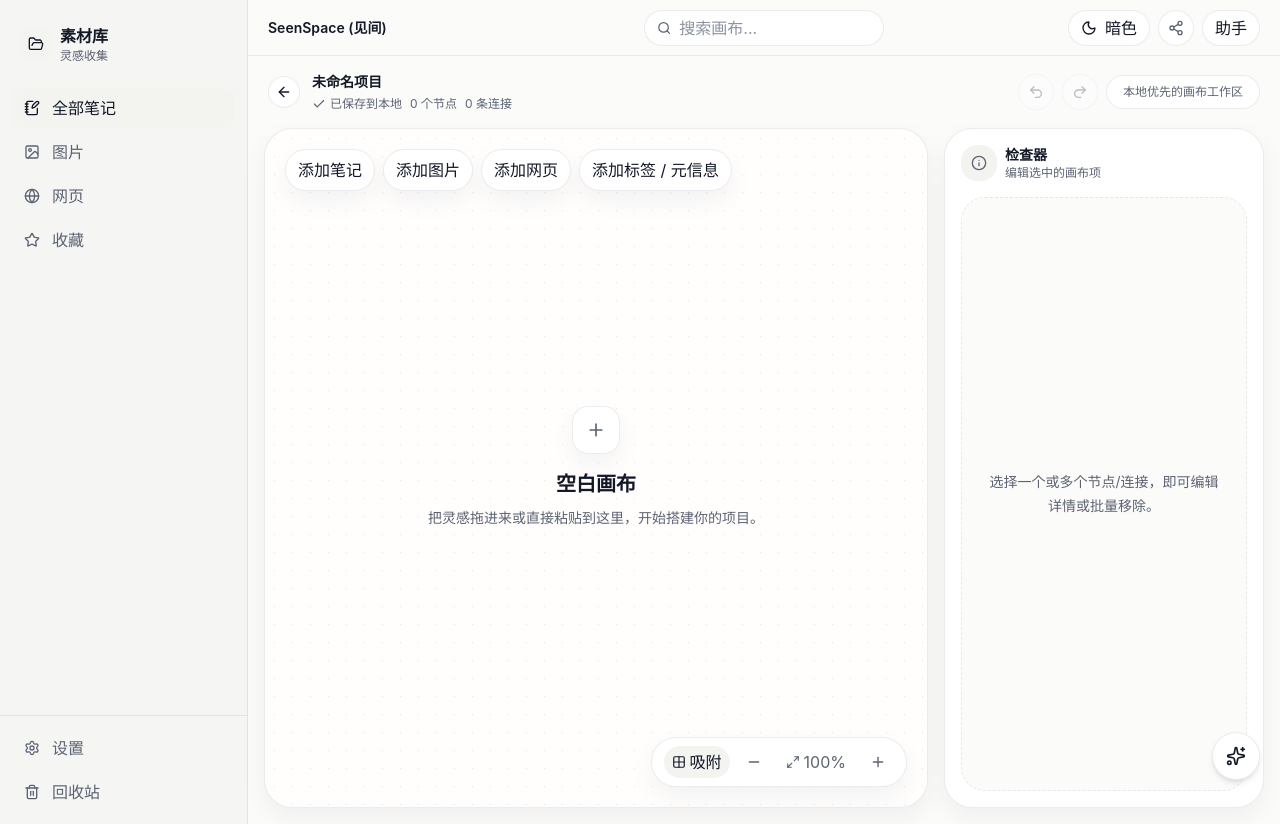
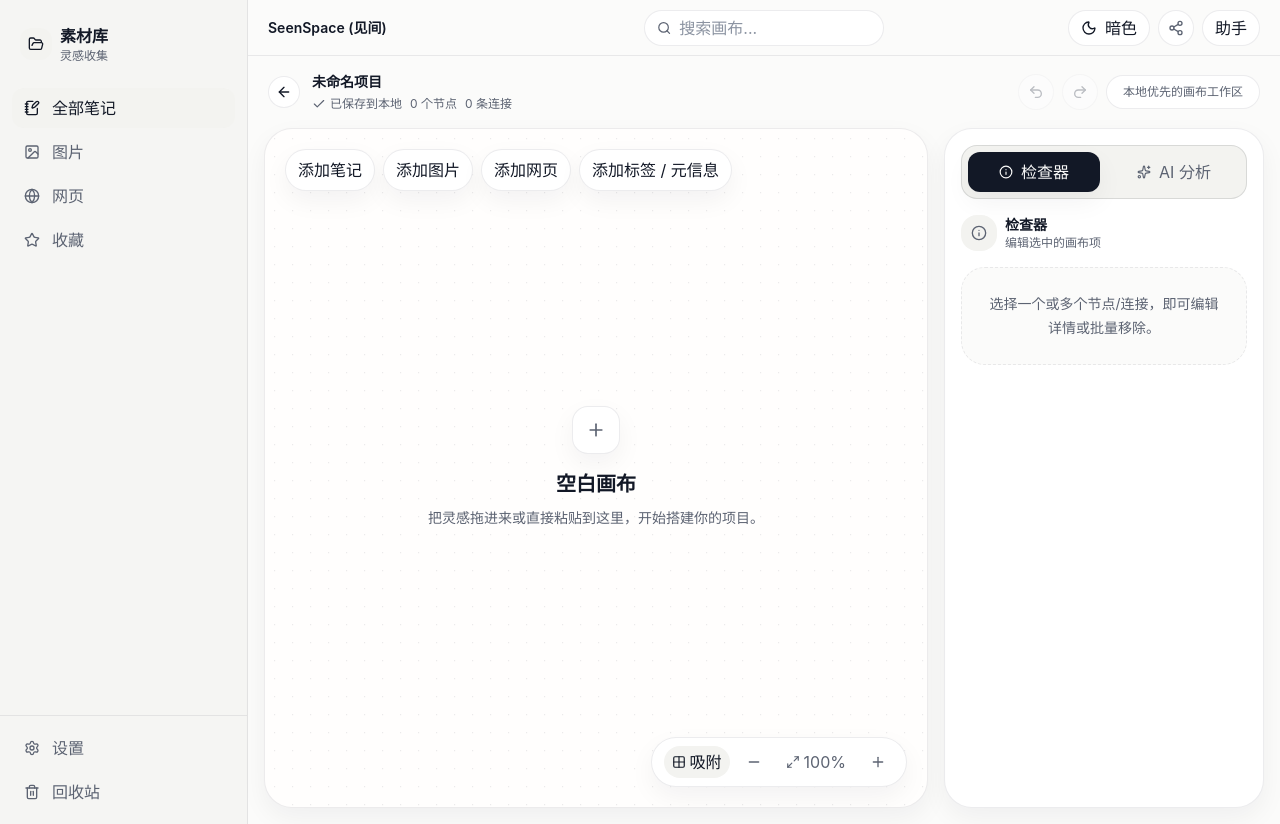
Before and after one commit to xiexikang/SeenSpace, a React (Vite) app: page /workspace/app-ui-components in a window 1280 px wide. Built offline with nearby package versions, Linux system fonts and the light colour scheme.

Commit message:
ref(ui): 右侧栏目界面调整

```diff
--- a/src/components/workspace/workspace-inspector.tsx
+++ b/src/components/workspace/workspace-inspector.tsx
@@ -290,7 +290,7 @@
   }, [edge?.id, isEdgeSingleSelect])
 
   return (
-    <aside className="flex w-[320px] shrink-0 flex-col rounded-[28px] border border-[var(--border)] bg-[var(--panel)] p-4 shadow-[var(--shadow-sm)]">
+    <div className="flex min-h-0 flex-1 flex-col">
       <div className="mb-4 flex items-center justify-between gap-2">
         <div className="flex items-center gap-2">
           <div className="flex h-9 w-9 items-center justify-center rounded-2xl bg-[var(--panel-elevated)] text-[var(--text-secondary)]">
@@ -773,6 +773,6 @@
           </p>
         </div>
       )}
-    </aside>
+    </div>
   )
 }
--- a/src/features/ai/components/analysis-sidebar.tsx
+++ b/src/features/ai/components/analysis-sidebar.tsx
@@ -1,4 +1,4 @@
-import { Loader2, Plus, Sparkles, X } from 'lucide-react'
+import { Loader2, Plus, Sparkles } from 'lucide-react'
 import { useMemo, useState } from 'react'
 import type { WorkspaceSnapshot } from '../../../types/workspace'
 import {
@@ -14,7 +14,6 @@
 }
 
 export function AnalysisSidebar({ snapshot, selectedNodeIds, onInsertInsight }: AnalysisSidebarProps) {
-  const [isOpen, setIsOpen] = useState(false)
   const [scope, setScope] = useState<AnalysisScope>('canvas')
   const [question, setQuestion] = useState('')
   const [result, setResult] = useState<AnalysisResult | null>(null)
@@ -58,21 +57,8 @@
     onInsertInsight(result)
   }
 
-  if (!isOpen) {
-    return (
-      <button
-        type="button"
-        aria-label="打开 AI 分析"
-        onClick={() => setIsOpen(true)}
-        className="fixed bottom-5 right-5 z-50 inline-flex h-12 w-12 items-center justify-center rounded-full border border-[var(--border)] bg-[var(--panel)] text-[var(--text-primary)] shadow-[var(--shadow-md)] transition-transform hover:scale-105 hover:bg-[var(--panel-elevated)]"
-      >
-        <Sparkles className="h-5 w-5" />
-      </button>
-    )
-  }
-
   return (
-    <aside className="fixed bottom-5 right-5 z-50 flex max-h-[calc(100vh-40px)] w-[320px] flex-col rounded-[22px] border border-[var(--border)] bg-[var(--panel)] p-4 shadow-[var(--shadow-md)]">
+    <div className="flex min-h-0 flex-1 flex-col">
       <div className="mb-4 flex items-center gap-2">
         <div className="flex h-9 w-9 items-center justify-center rounded-2xl bg-[var(--panel-elevated)] text-[var(--text-secondary)]">
           <Sparkles className="h-4 w-4" />
@@ -81,14 +67,6 @@
           <div className="text-sm font-semibold text-[var(--text-primary)]">AI 分析</div>
           <div className="text-xs text-[var(--text-secondary)]">把素材整理成洞察卡片</div>
         </div>
-        <button
-          type="button"
-          aria-label="收起 AI 分析"
-          onClick={() => setIsOpen(false)}
-          className="inline-flex h-8 w-8 items-center justify-center rounded-full border border-[var(--border)] bg-[var(--background)] text-[var(--text-secondary)] hover:text-[var(--text-primary)]"
-        >
-          <X className="h-4 w-4" />
-        </button>
       </div>
 
       <div className="mb-4 grid grid-cols-2 gap-2 rounded-full border border-[var(--border)] bg-[var(--background)] p-1">
@@ -174,6 +152,6 @@
           分析结果会先在这里预览，再插入为画布节点。
         </div>
       )}
-    </aside>
+    </div>
   )
 }
--- a/src/pages/workspace/workspace-page.tsx
+++ b/src/pages/workspace/workspace-page.tsx
@@ -1,4 +1,4 @@
-import { ArrowLeft, Check, Copy, FolderInput, FolderOpen, Layers3, Maximize2, Minimize2, Redo2, Trash2, Undo2, X } from 'lucide-react'
+import { ArrowLeft, Check, Copy, FolderInput, FolderOpen, Info, Layers3, Maximize2, Minimize2, Redo2, Sparkles, Trash2, Undo2, X } from 'lucide-react'
 import { useEffect, useRef, useState } from 'react'
 import { Link, useParams } from 'react-router-dom'
 import { LibrarySidebar } from '../../components/shared/library-sidebar'
@@ -43,6 +43,7 @@
 import type { WorkspaceEdge, WorkspaceNode, WorkspaceSnapshot } from '../../types/workspace'
 
 const historyLimit = 80
+type RightPanel = 'inspector' | 'analysis'
 
 function sameIds(left: string[], right: string[]) {
   if (left.length !== right.length) return false
@@ -90,6 +91,7 @@
   const [batchCategory, setBatchCategory] = useState('')
   const [batchTagsText, setBatchTagsText] = useState('')
   const [batchEdgeLabel, setBatchEdgeLabel] = useState('')
+  const [rightPanel, setRightPanel] = useState<RightPanel>('inspector')
   const [historyIndex, setHistoryIndex] = useState(0)
   const [canvasStageVersion, setCanvasStageVersion] = useState(0)
   const historyRef = useRef<WorkspaceSnapshot[]>([emptySnapshot])
@@ -835,6 +837,34 @@
                 }}
               />
             </div>
+            <aside className="flex min-h-0 w-[320px] shrink-0 flex-col rounded-[28px] border border-[var(--border)] bg-[var(--panel)] p-4 shadow-[var(--shadow-sm)]">
+              <div className="mb-4 grid grid-cols-2 gap-2 rounded-2xl border border-[var(--border-strong)] bg-[var(--panel-elevated)] p-1.5">
+                {[
+                  { id: 'inspector' as const, label: '检查器', icon: Info },
+                  { id: 'analysis' as const, label: 'AI 分析', icon: Sparkles },
+                ].map((item) => {
+                  const Icon = item.icon
+
+                  return (
+                    <button
+                      key={item.id}
+                      type="button"
+                      onClick={() => setRightPanel(item.id)}
+                      className={`inline-flex h-10 items-center justify-center gap-2 rounded-xl text-sm font-semibold transition-colors ${
+                        rightPanel === item.id
+                          ? 'bg-[var(--text-primary)] text-[var(--background)] shadow-[var(--shadow-sm)]'
+                          : 'text-[var(--text-secondary)] hover:bg-[var(--panel)] hover:text-[var(--text-primary)]'
+                      }`}
+                    >
+                      <Icon className="h-3.5 w-3.5" />
+                      {item.label}
+                    </button>
+                  )
+                })}
+              </div>
+
+              <div className="min-h-0 flex-1 overflow-y-auto">
+                {rightPanel === 'inspector' ? (
                   <WorkspaceInspector
                     node={selectedNode}
                     edge={selectedEdge as WorkspaceEdge | undefined}
@@ -882,12 +912,16 @@
                     onToggleGroupCollapse={() => activeGroupId && handleToggleGroupCollapse(activeGroupId)}
                     onClearSelection={clearSelection}
                   />
-          </div>
+                ) : (
                   <AnalysisSidebar
                     snapshot={snapshot}
                     selectedNodeIds={selectedNodeIds}
                     onInsertInsight={handleInsertInsight}
                   />
+                )}
+              </div>
+            </aside>
+          </div>
         </section>
       </main>
     </div>
--- a/src/styles/globals.css
+++ b/src/styles/globals.css
@@ -64,6 +64,26 @@
   font: inherit;
 }
 
+button,
+[role="button"],
+[role="menuitem"],
+[role="option"],
+[aria-haspopup],
+a[href],
+summary {
+  cursor: pointer;
+}
+
+button:disabled,
+[aria-disabled="true"] {
+  cursor: not-allowed;
+}
+
+input,
+textarea {
+  cursor: text;
+}
+
 a {
   color: inherit;
   text-decoration: none;
```
Also changed, not shown: 1 other file (tests, documents, lock files or other folders). Lines whose indentation alone changed are shown as unchanged.
